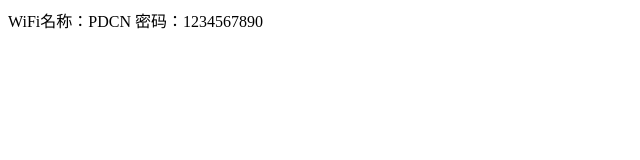
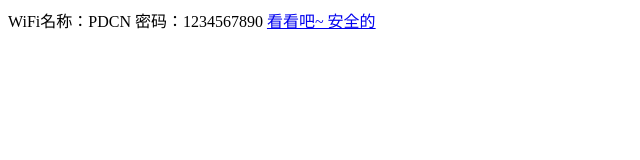
Before and after one commit to HatsuneMiku233/wifi, a plain HTML site: page index.html in a window 1280 px wide. Shown: the whole page, without its empty margins (0-640 px from the left). Drawn offline with Linux system fonts and the light colour scheme.

Commit message:
Add files via upload

```diff
--- a/index.html
+++ b/index.html
@@ -8,5 +8,6 @@
 <h>WiFi名称：PDCN</h>
 <h>密码：1234567890</h>
 <body>
+<a href="www.hatsune.com">看看吧~ 安全的</a>
 </body>
 </html>
```
